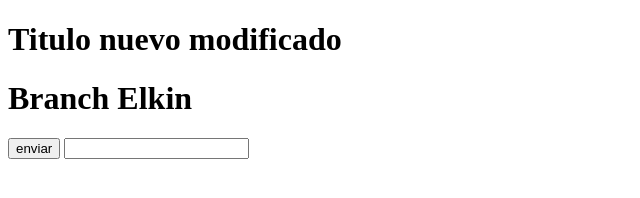
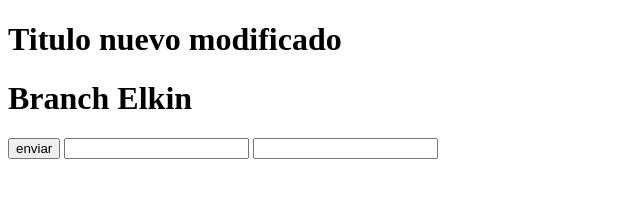
Before and after one commit to elkinprog/hello-word-, a plain HTML site: page index.html in a window 1280 px wide. Shown: the whole page, without its empty margins (0-640 px from the left). Drawn offline with Linux system fonts and the light colour scheme.

Commit message:
Se agrego lastname

```diff
--- a/index.html
+++ b/index.html
@@ -13,11 +13,12 @@
     <form action="#" method="get">
         <input type="button" value="enviar">
          <input type="text" name="firstname" id="firstname">
+         <input type="text" name="lastname" id="lastname">
     </form>
 
 
     <!-- <input type="number" name="firstname" id="firstname">
-    <input type="text" name="lastname" id="lastname">
+
     <input type="number" name="age" id="age">
 
 
```
